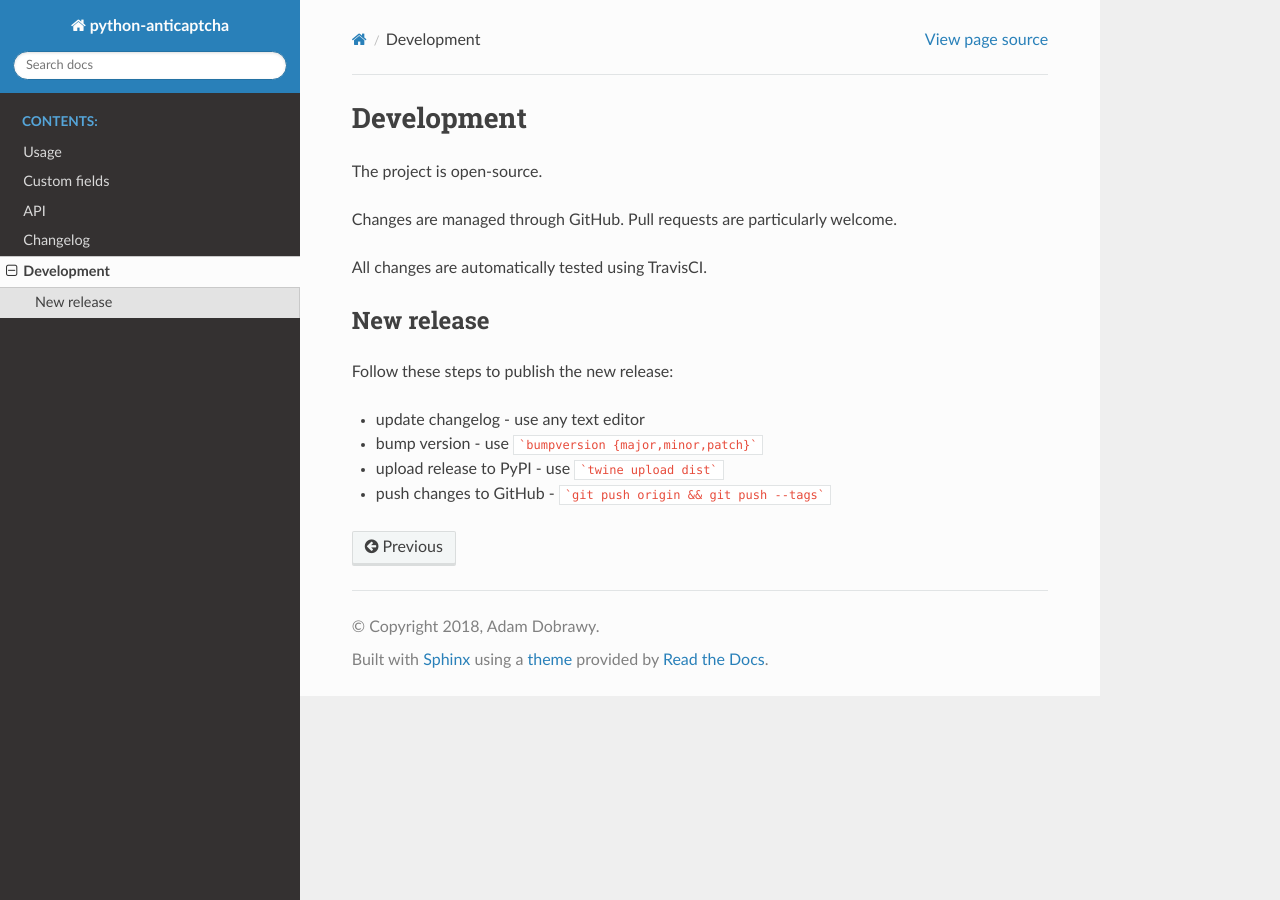
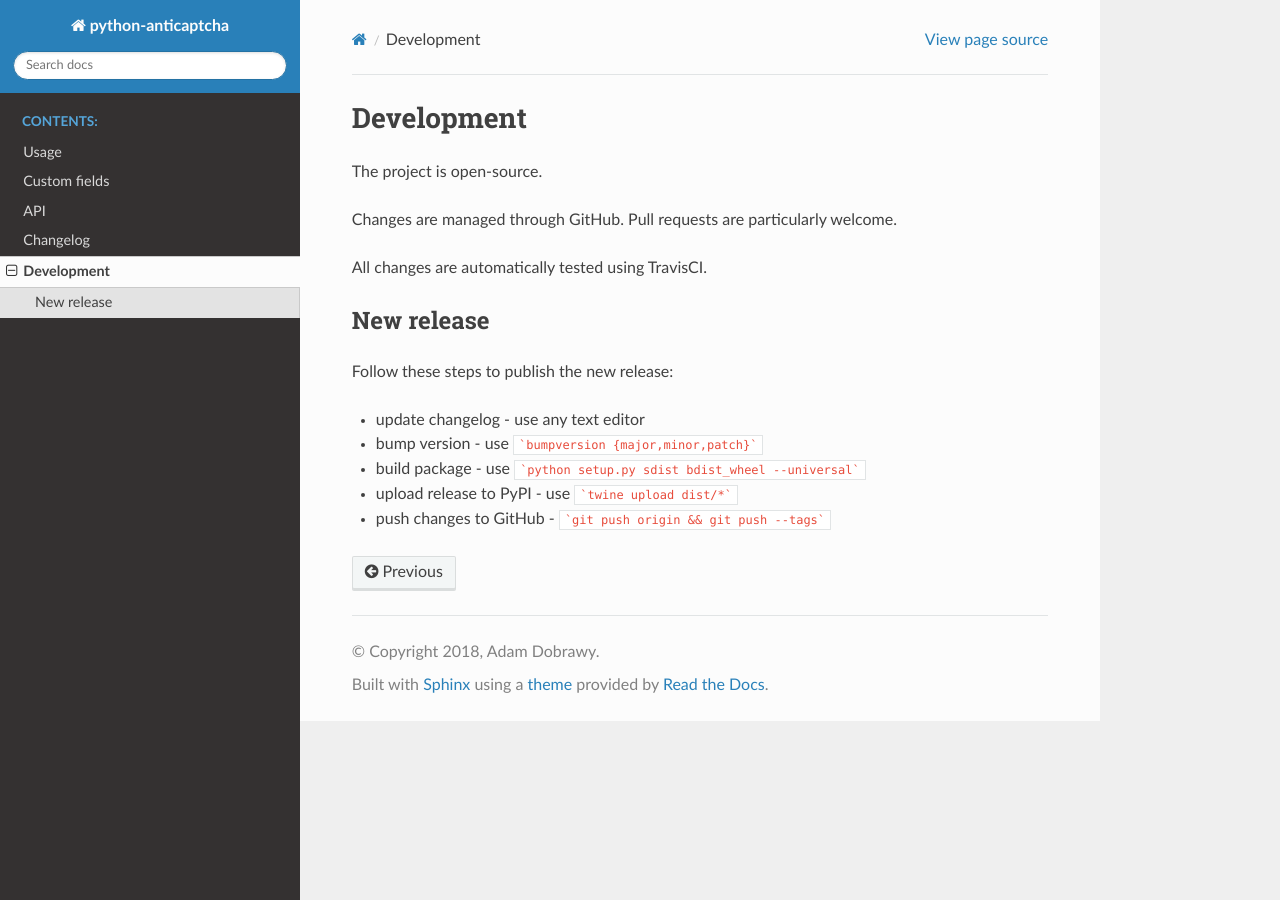
Before and after one commit to ad-m/python-anticaptcha, a Sphinx documentation site: the page built from docs/development.rst, in a window 1280 px wide. Built offline with Sphinx 7.4.7 and the Read the Docs theme 2.0.0, drawn with Linux system fonts in a browser that asks for light colours.

Commit message:
Update release docs

````diff
--- a/docs/development.rst
+++ b/docs/development.rst
@@ -14,5 +14,6 @@ Follow these steps to publish the new release:
 
 * update changelog - use any text editor
 * bump version - use ```bumpversion {major,minor,patch}```
-* upload release to PyPI - use ```twine upload dist```
+* build package - use ```python setup.py sdist bdist_wheel --universal```
+* upload release to PyPI - use ```twine upload dist/*```
 * push changes to GitHub - ```git push origin && git push --tags```
````
